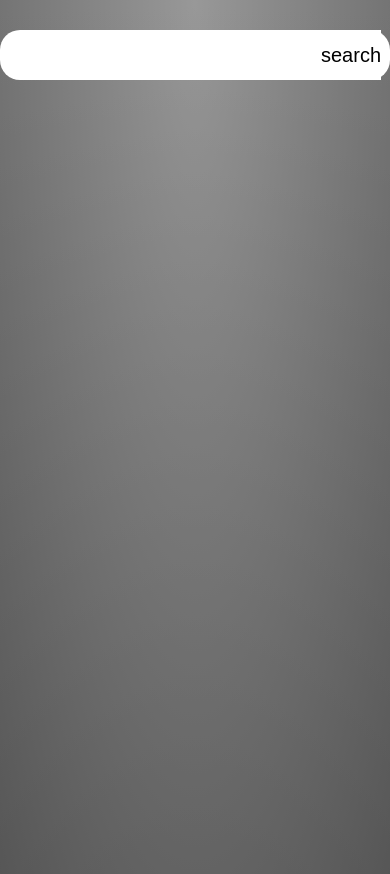
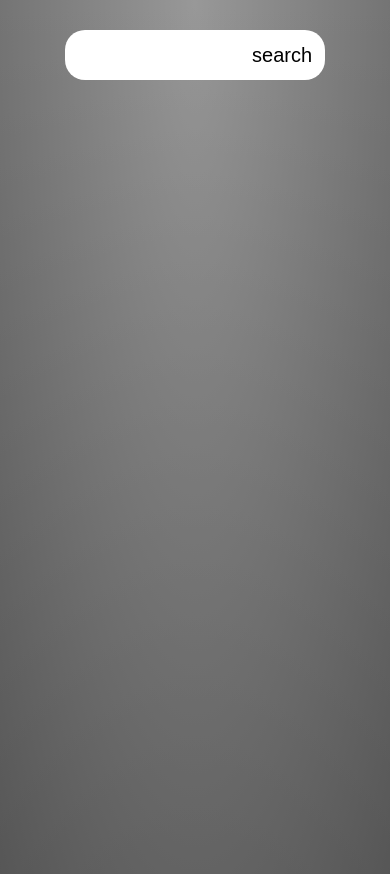
Before and after one commit to Lmcardenas98/Rick-and-Morty-API, a plain HTML site: page index.html in a window 390 px wide. Drawn offline with Linux system fonts and the light colour scheme; a web font is replaced by a local one.

Commit message:
resize search bar for mobile view

```diff
--- a/css.css
+++ b/css.css
@@ -80,7 +80,6 @@ body {
     height: 50px;
     border-radius: 20px;
     background-color: white;
-
 }
 
 .search input {
@@ -102,4 +101,15 @@ body {
     background-color: white;
     border: none;
     font-size: 20px;
+    border-radius: 100px;
 }
+
+
+@media (max-width: 425px) {
+    .search {
+        max-width: 260px;
+    }
+    .search input {
+        width: 67%;
+    }
+}
```
